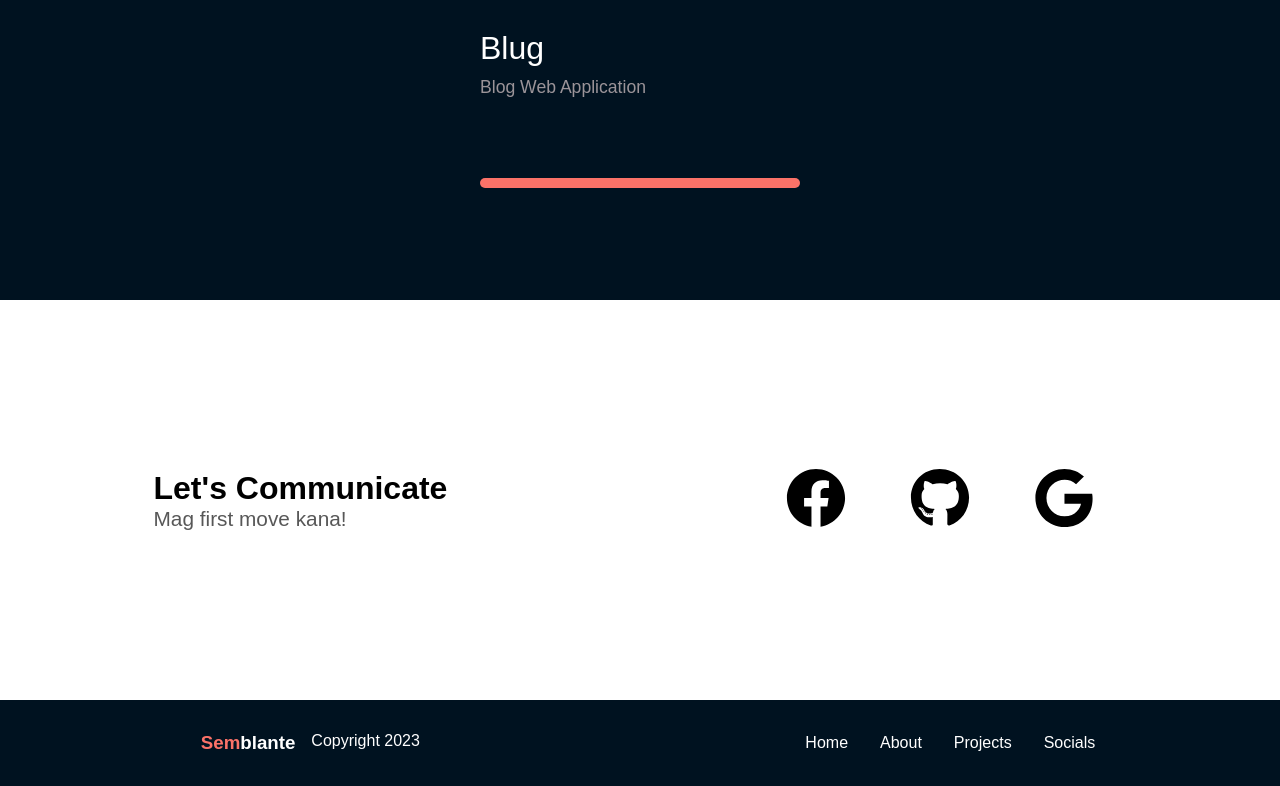
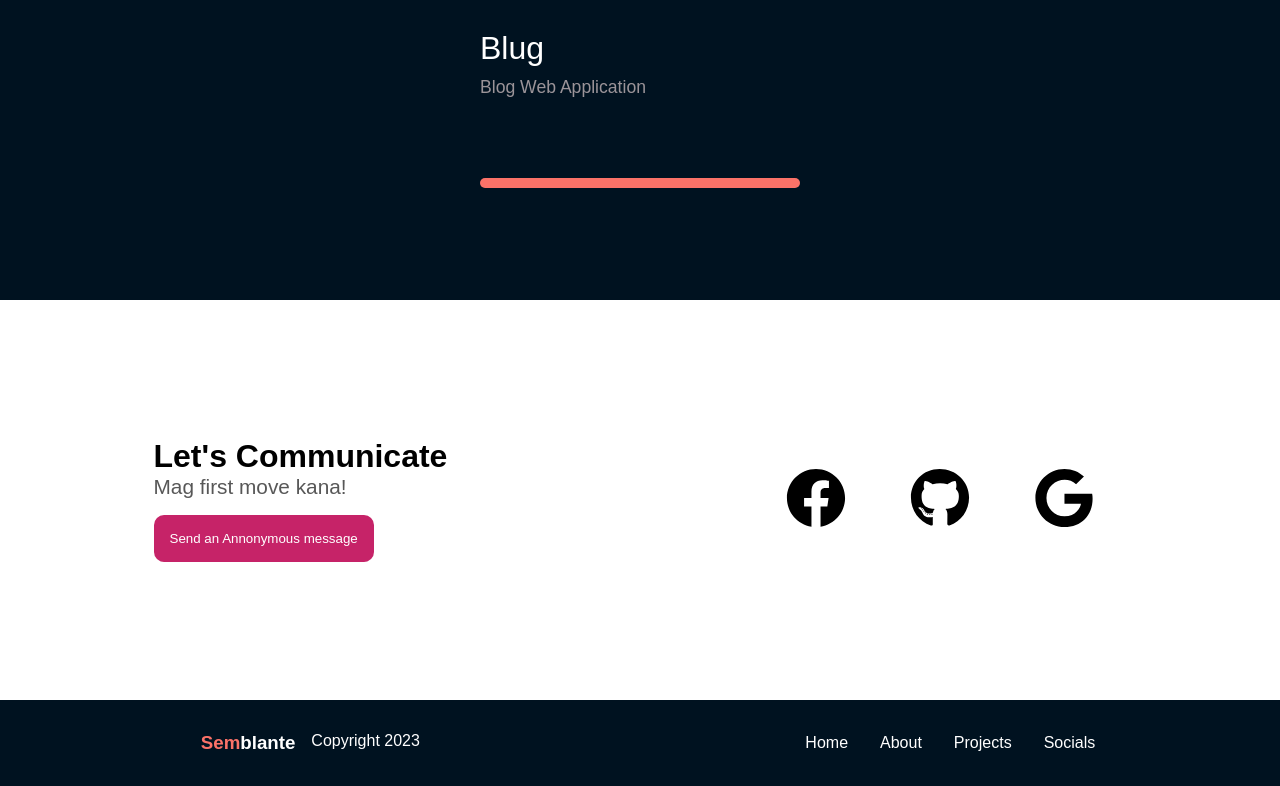
Before and after one commit to lloydshine/lloydshine.github.io, a React (Create React App) app: page / in a window 1280 px wide. Shown: the part 2996-3782 px from the top of the page. Built offline with nearby package versions, Linux system fonts and the light colour scheme.

Commit message:
add ng-el button

```diff
--- a/src/containers/socials/Socials.js
+++ b/src/containers/socials/Socials.js
@@ -1,7 +1,7 @@
-import React from 'react';
-import './socials.css';
+import React from "react";
+import "./socials.css";
 
-import { FaFacebook, FaGithub, FaGoogle } from 'react-icons/fa';
+import { FaFacebook, FaGithub, FaGoogle } from "react-icons/fa";
 
 export default function Socials() {
   return (
@@ -9,6 +9,9 @@ export default function Socials() {
       <div className="social-text">
         <h2>Let's Communicate</h2>
         <p>Mag first move kana!</p>
+        <a href="https://ng-el.netlify.app">
+          <button>Send an Annonymous message</button>
+        </a>
       </div>
       <div className="social-links">
         <a href="https://facebook.com/Lloyd.Sem" target="_blank">
--- a/src/containers/socials/socials.css
+++ b/src/containers/socials/socials.css
@@ -20,7 +20,15 @@
   font-size: 1.3rem;
   color: rgba(0, 0, 0, 0.658);
 }
-
+.socials .social-text a button {
+  padding: 1rem;
+  background-color: #c62368;
+  color: white;
+  margin-top: 1rem;
+  cursor: pointer;
+  border-radius: 10px;
+  border: none;
+}
 @media screen and (max-width: 780px) {
   .socials {
     flex-direction: column;
```
